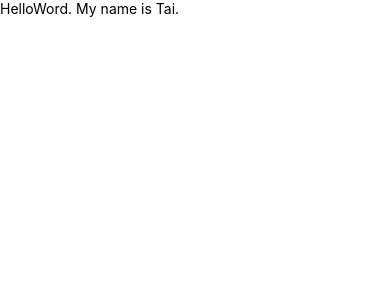
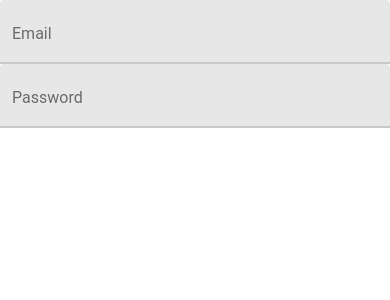
Before and after one commit to datai999/react-native-my-project, a React Native app: screen / in a window 390 px wide. Shown: the top 300 px of the page. Built offline with nearby package versions, Linux system fonts and the light colour scheme.

Commit message:
init login ui

```diff
--- a/components/MyLogin.js
+++ b/components/MyLogin.js
@@ -5,13 +5,60 @@ Email:datai28599@gmail.com
 */
 import React, { Component } from 'react'
 import { Text, View } from 'react-native'
+import { TextInput } from 'react-native-paper'
 
 export default class MyLogin extends Component {
+  constructor(props) {
+    super(props)
+    this.state = {
+      username: '',
+      password: '',
+    }
+  }
+
   render() {
     return (
       <View>
-        <Text>HelloWord. My name is Tai.</Text>
+        <TextInputComponent
+          context={new Context(this, 'username')}
+          label="Email"
+        />
+        <TextInputComponent
+          context={new Context(this, 'password')}
+          label="Password"
+        />
       </View>
     )
   }
 }
+
+class Context {
+  constructor(context, stateName) {
+    this.context = context
+    this.stateName = stateName
+  }
+  getStateValue() {
+    return this.context.state[this.stateName]
+  }
+  setStateValue = (value) => {
+    this.context.setState({ [this.stateName]: value })
+  }
+}
+
+/**
+ * @param {Context} context The context class
+ */
+function TextInputComponent({ context, ...props }) {
+  const defaultProps = {
+    value: 'No context',
+  }
+
+  let contextProps
+  if (context != null && context instanceof Context) {
+    contextProps = {
+      value: context.getStateValue(),
+      onChangeText: context.setStateValue,
+    }
+  }
+  return <TextInput {...defaultProps} {...contextProps} {...props} />
+}
```
